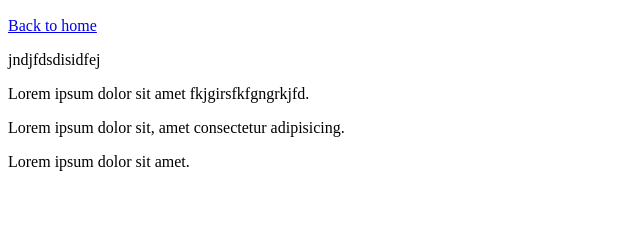
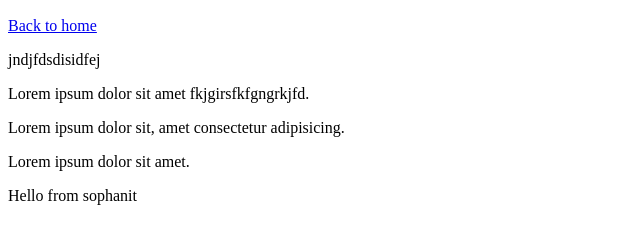
Before and after one commit to NutSakpiseth/Project-with-kboy, a plain HTML site: page HTML Fundamental/blog.html in a window 1280 px wide. Shown: the part 50-294 px from the top of the page, without its empty margins (0-640 px from the left). Drawn offline with Linux system fonts and the light colour scheme.

Commit message:
nith add a line

```diff
--- a/HTML Fundamental/blog.html
+++ b/HTML Fundamental/blog.html
@@ -12,5 +12,6 @@
     <p>Lorem ipsum dolor sit amet fkjgirsfkfgngrkjfd.</p>
     <p>Lorem ipsum dolor sit, amet consectetur adipisicing.</p>
     <p>Lorem ipsum dolor sit amet.</p>
+    <p>Hello from sophanit</p>
   </body>
 </html>
```
